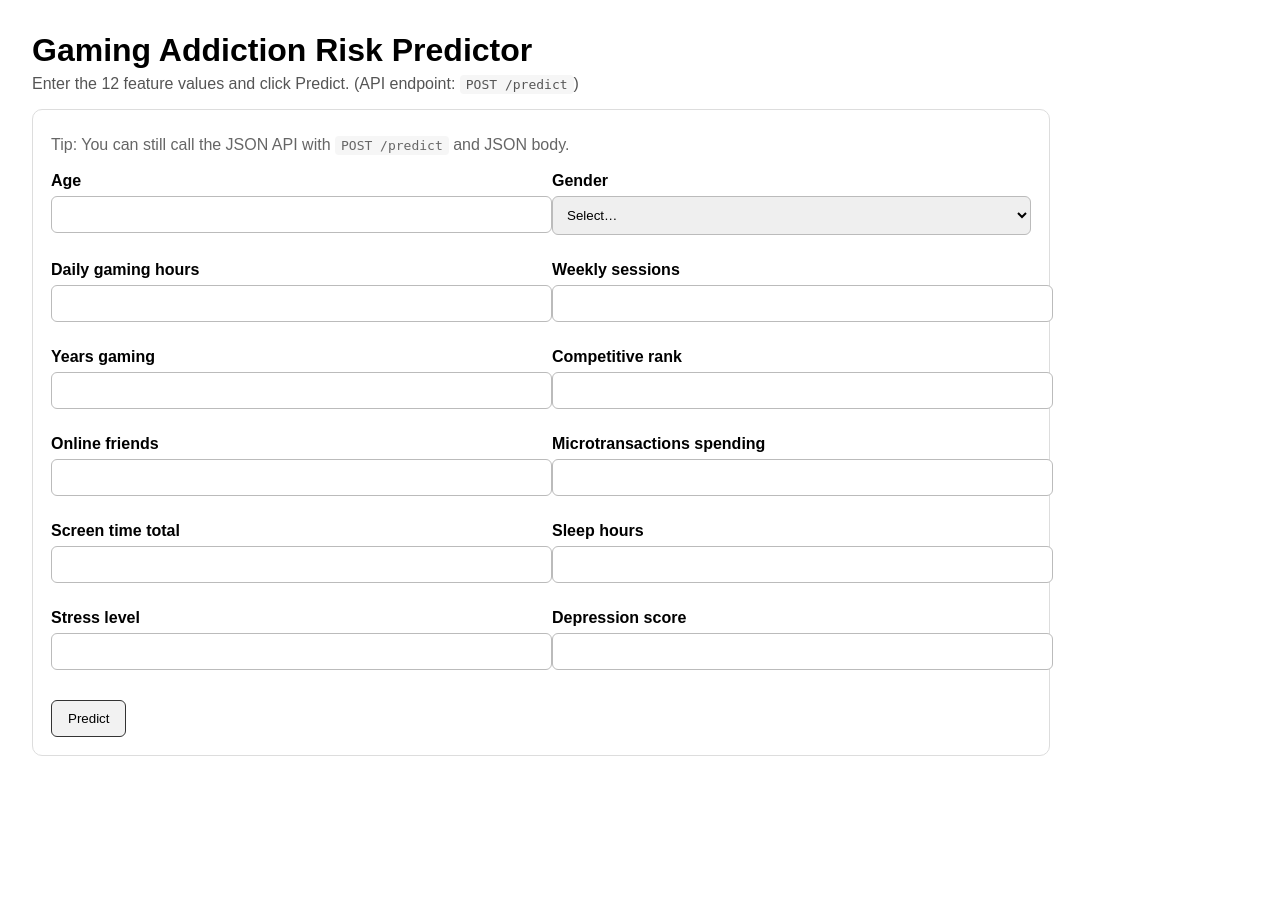
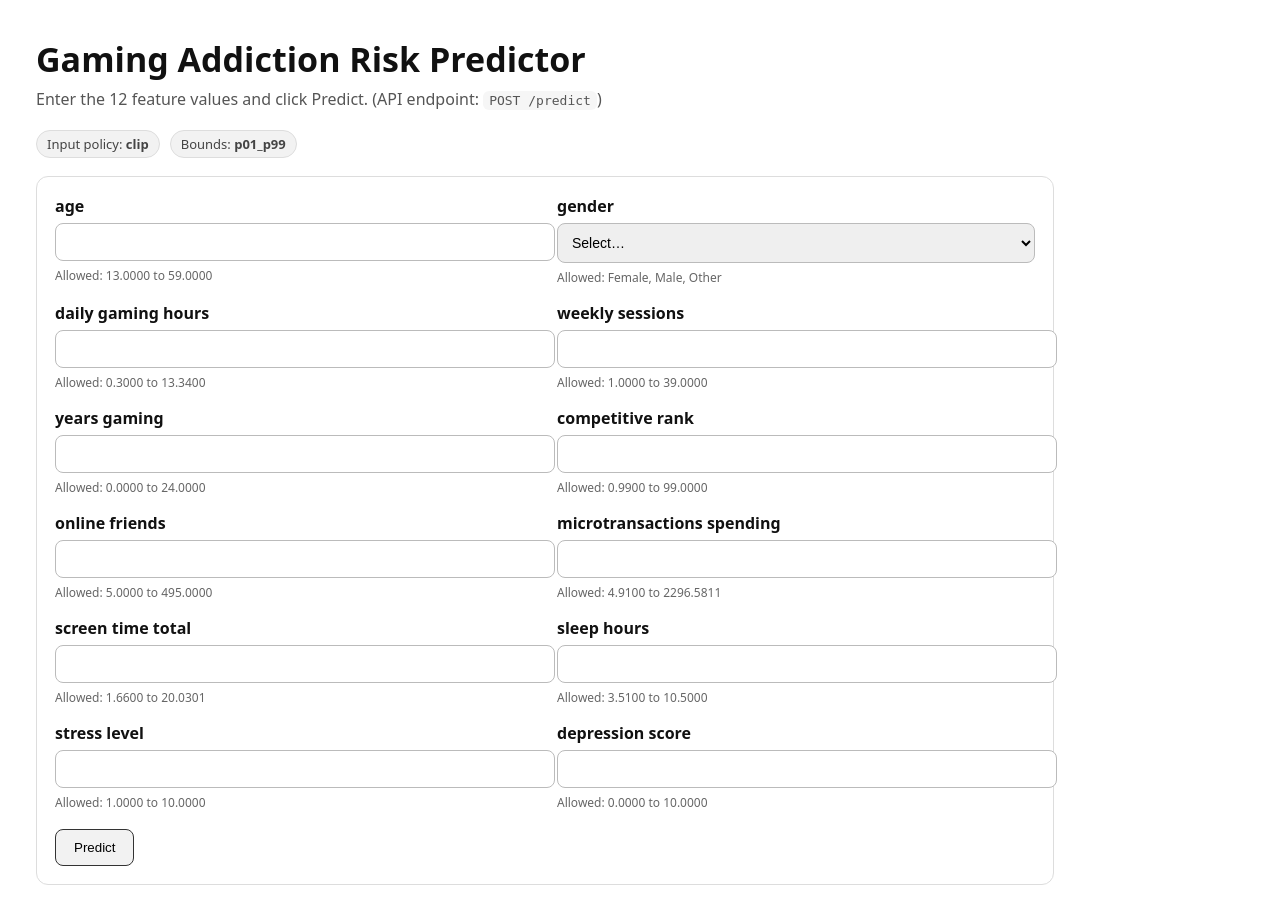
Before and after one commit to cflink987/ANA-680-Week-4-Final, a Flask app: page / in a window 1280 px wide. Before the commit the page ends 756 px from the top, so only its background shows below. Run offline with Flask 3, Linux system fonts and the light colour scheme; parts of the project's set-up code (start-up, migrations or seed data) failed here and were passed over; some libraries are stand-ins or nearby versions.

Commit message:
Revised Bounds Deployment

```diff
--- a/app.py
+++ b/app.py
@@ -1,6 +1,7 @@
 from __future__ import annotations
 
 import json
+import os
 import warnings
 from pathlib import Path
 
@@ -27,11 +28,14 @@ ARTIFACTS_DIR = APP_DIR / "artifacts"
 
 MODEL_PATH = ARTIFACTS_DIR / "deploy_model.pkl"
 FEATURES_PATH = ARTIFACTS_DIR / "deploy_features.json"
+BOUNDS_PATH = ARTIFACTS_DIR / "input_bounds.json"
 
 if not MODEL_PATH.exists():
     raise FileNotFoundError(f"Missing model file: {MODEL_PATH}")
 if not FEATURES_PATH.exists():
     raise FileNotFoundError(f"Missing features file: {FEATURES_PATH}")
+if not BOUNDS_PATH.exists():
+    raise FileNotFoundError(f"Missing bounds file: {BOUNDS_PATH}")
 
 app = Flask(__name__)
 
@@ -42,38 +46,92 @@ model = joblib.load(MODEL_PATH)
 with open(FEATURES_PATH, "r", encoding="utf-8") as f:
     DEPLOY_FEATURES: list[str] = json.load(f)
 
+with open(BOUNDS_PATH, "r", encoding="utf-8") as f:
+    INPUT_BOUNDS = json.load(f)
+
+INPUT_POLICY = os.getenv("INPUT_POLICY", INPUT_BOUNDS.get("policy_default", "clip")).lower()
+
 NUMERIC_FEATURES = [c for c in DEPLOY_FEATURES if c != "gender"]
+
+LABELS = {
+    "age": "age",
+    "gender": "gender",
+    "daily_gaming_hours": "daily gaming hours",
+    "weekly_sessions": "weekly sessions",
+    "years_gaming": "years gaming",
+    "competitive_rank": "competitive rank",
+    "online_friends": "online friends",
+    "microtransactions_spending": "microtransactions spending",
+    "screen_time_total": "screen time total",
+    "sleep_hours": "sleep hours",
+    "stress_level": "stress level",
+    "depression_score": "depression score",
+}
+
+
+def validate_and_normalize(payload: dict) -> tuple[dict, dict]:
+    """
+    Returns (cleaned_payload, clipped_fields)
+    clipped_fields: {feature: {"from": original, "to": clipped}}
+    """
+    feat_bounds = INPUT_BOUNDS["features"]
+    allowed_gender = set(feat_bounds["gender"]["allowed"])
+
+    cleaned: dict = {}
+    clipped: dict = {}
+
+    for f in DEPLOY_FEATURES:
+        if f not in payload:
+            raise ValueError(f"Missing required field: {f}")
+
+        raw = payload[f]
+
+        if f == "gender":
+            g = str(raw).strip()
+            if g not in allowed_gender:
+                raise ValueError(f"gender must be one of {sorted(allowed_gender)}")
+            cleaned[f] = g
+            continue
+
+        x = float(raw)
+        lo = float(feat_bounds[f]["min"])
+        hi = float(feat_bounds[f]["max"])
+
+        if x < lo or x > hi:
+            if INPUT_POLICY == "reject":
+                raise ValueError(f"{f} out of range [{lo}, {hi}] (got {x})")
+            x2 = min(max(x, lo), hi)
+            clipped[f] = {"from": float(x), "to": float(x2)}
+            x = x2
+
+        cleaned[f] = x
+
+    return cleaned, clipped
 
 
 def payload_to_df(payload: dict) -> pd.DataFrame:
-    missing = [c for c in DEPLOY_FEATURES if c not in payload]
-    if missing:
-        raise ValueError(f"Missing required fields: {missing}")
-
-    row = {k: payload[k] for k in DEPLOY_FEATURES}
-
-    if isinstance(row.get("gender"), str):
-        row["gender"] = row["gender"].strip()
-
-    for c in NUMERIC_FEATURES:
-        row[c] = pd.to_numeric(row[c], errors="raise")
-
-    return pd.DataFrame([row], columns=DEPLOY_FEATURES)
+    # assumes payload already validated & normalized
+    return pd.DataFrame([payload], columns=DEPLOY_FEATURES)
 
 
-def _render_form(values=None, result=None, error=None):
+def render_home(values=None, result=None, error=None, clipped_fields=None):
     return render_template(
         "index.html",
         values=values or {},
         result=result,
         error=error,
+        clipped_fields=clipped_fields or {},
+        bounds=INPUT_BOUNDS,
+        policy=INPUT_POLICY,
+        labels=LABELS,
         required_features=DEPLOY_FEATURES,
     )
 
 
 @app.get("/")
-def index():
-    return _render_form()
+def home():
+    # This is what "Open app" shows
+    return render_home()
 
 
 @app.get("/health")
@@ -87,14 +145,16 @@ def info():
         message="Gaming Addiction Risk API",
         endpoints={"health": "/health", "predict": "/predict", "info": "/info"},
         required_features=DEPLOY_FEATURES,
+        input_policy=INPUT_POLICY,
+        bounds_type=INPUT_BOUNDS.get("bounds_type"),
     )
 
 
 @app.post("/predict")
 def predict():
     """
-    - If JSON is sent -> return JSON (API)
-    - If HTML form is submitted -> return HTML page with result (UI)
+    - If JSON sent -> JSON response
+    - If HTML form -> returns HTML page with result
     """
     try:
         if request.is_json:
@@ -102,38 +162,44 @@ def predict():
             if not isinstance(payload, dict):
                 return jsonify(error="JSON body must be an object with feature keys."), 400
 
-            X = payload_to_df(payload)
+            cleaned, clipped_fields = validate_and_normalize(payload)
+            X = payload_to_df(cleaned)
+
             proba = float(model.predict_proba(X)[0, 1])
             pred = int(proba >= 0.5)
-            return jsonify(prediction=pred, probability=proba)
 
-        values = dict(request.form)
+            return jsonify(
+                prediction=pred,
+                probability=proba,
+                policy=INPUT_POLICY,
+                bounds_type=INPUT_BOUNDS.get("bounds_type"),
+                clipped_fields=clipped_fields,
+            )
 
-        payload = {
-            "age": values.get("age"),
-            "gender": values.get("gender"),
-            "daily_gaming_hours": values.get("daily_gaming_hours"),
-            "weekly_sessions": values.get("weekly_sessions"),
-            "years_gaming": values.get("years_gaming"),
-            "competitive_rank": values.get("competitive_rank"),
-            "online_friends": values.get("online_friends"),
-            "microtransactions_spending": values.get("microtransactions_spending"),
-            "screen_time_total": values.get("screen_time_total"),
-            "sleep_hours": values.get("sleep_hours"),
-            "stress_level": values.get("stress_level"),
-            "depression_score": values.get("depression_score"),
-        }
+        form_vals = dict(request.form)
 
-        X = payload_to_df(payload)
+        payload = {f: form_vals.get(f) for f in DEPLOY_FEATURES}
+        cleaned, clipped_fields = validate_and_normalize(payload)
+
+        X = payload_to_df(cleaned)
         proba = float(model.predict_proba(X)[0, 1])
         pred = int(proba >= 0.5)
 
+        values = {k: str(cleaned[k]) for k in DEPLOY_FEATURES}
         result = {"prediction": pred, "probability": proba}
-        return _render_form(values=values, result=result)
+
+        return render_home(values=values, result=result, clipped_fields=clipped_fields)
 
     except ValueError as e:
-        return _render_form(values=dict(request.form), error=str(e)), 400
+        if request.is_json:
+            return jsonify(error=str(e)), 400
+        return render_home(values=dict(request.form), error=str(e)), 400
+
     except Exception as e:
         if request.is_json:
             return jsonify(error=f"{type(e).__name__}: {e}"), 500
-        return _render_form(values=dict(request.form), error=f"{type(e).__name__}: {e}"), 500
+        return render_home(values=dict(request.form), error=f"{type(e).__name__}: {e}"), 500
+
+
+if __name__ == "__main__":
+    app.run(host="127.0.0.1", port=5000, debug=True)
--- a/templates/index.html
+++ b/templates/index.html
@@ -5,33 +5,46 @@
   <meta name="viewport" content="width=device-width, initial-scale=1" />
   <title>Gaming Addiction Risk Predictor</title>
   <style>
-    body { font-family: Arial, sans-serif; margin: 32px; }
-    h1 { margin-bottom: 6px; }
-    .sub { color: #555; margin-top: 0; }
-    .box { border: 1px solid #ddd; padding: 18px; border-radius: 10px; max-width: 980px; }
-    .grid { display: grid; grid-template-columns: 1fr 1fr; gap: 14px 22px; }
-    label { display:block; font-weight: 600; margin-bottom: 6px; }
-    input, select { width: 100%; padding: 10px; border: 1px solid #bbb; border-radius: 6px; }
-    .row { margin-bottom: 12px; }
-    .btn { padding: 10px 16px; border: 1px solid #333; background: #f2f2f2; border-radius: 6px; cursor: pointer; }
-    .meta { margin: 8px 0 18px; color: #666; }
-    .ok { background: #e8fff0; border: 1px solid #8be0aa; padding: 12px; border-radius: 8px; margin-bottom: 14px; }
-    .err { background: #ffecec; border: 1px solid #ff9c9c; padding: 12px; border-radius: 8px; margin-bottom: 14px; }
-    code { background: #f6f6f6; padding: 2px 6px; border-radius: 4px; }
-    @media (max-width: 820px) { .grid { grid-template-columns: 1fr; } }
+    body { font-family: system-ui, -apple-system, Segoe UI, Roboto, Arial, sans-serif; margin: 36px; color:#111; }
+    h1 { margin: 0 0 6px; font-size: 34px; }
+    .sub { margin: 0 0 20px; color:#555; }
+    .meta { display:flex; gap:10px; flex-wrap: wrap; margin-bottom: 18px; color:#444; }
+    .pill { background:#f2f2f2; border:1px solid #ddd; padding:4px 10px; border-radius: 999px; font-size: 13px; }
+    .box { border:1px solid #ddd; border-radius: 12px; padding: 18px; max-width: 980px; }
+    .grid { display:grid; grid-template-columns: 1fr 1fr; gap: 16px 24px; }
+    label { display:block; font-weight: 650; margin-bottom: 6px; text-transform: lowercase; }
+    input, select { width:100%; padding: 10px; border:1px solid #bbb; border-radius: 8px; font-size: 14px; }
+    .allowed { margin-top:6px; color:#666; font-size: 12px; }
+    .btn { margin-top: 18px; padding: 10px 18px; border:1px solid #333; border-radius: 8px; background: #f2f2f2; cursor:pointer; }
+    .ok { background:#e9fff0; border:1px solid #8fe2ad; padding: 12px; border-radius: 10px; margin-bottom: 14px; }
+    .err { background:#ffecec; border:1px solid #ff9c9c; padding: 12px; border-radius: 10px; margin-bottom: 14px; }
+    code { background:#f6f6f6; padding:2px 6px; border-radius: 6px; }
+    @media (max-width: 860px) { .grid { grid-template-columns: 1fr; } }
   </style>
 </head>
 <body>
   <h1>Gaming Addiction Risk Predictor</h1>
   <p class="sub">Enter the 12 feature values and click Predict. (API endpoint: <code>POST /predict</code>)</p>
 
-  <div class="box">
   <div class="meta">
-      Tip: You can still call the JSON API with <code>POST /predict</code> and JSON body.
+    <span class="pill">Input policy: <strong>{{ policy }}</strong></span>
+    <span class="pill">Bounds: <strong>{{ bounds.bounds_type }}</strong></span>
   </div>
 
+  <div class="box">
     {% if error %}
       <div class="err"><strong>Error:</strong> {{ error }}</div>
+    {% endif %}
+
+    {% if clipped_fields and clipped_fields|length > 0 %}
+      <div class="err">
+        <strong>Some inputs were clipped:</strong>
+        <ul>
+          {% for k,v in clipped_fields.items() %}
+            <li><code>{{ k }}</code>: {{ v.from }} → {{ v.to }}</li>
+          {% endfor %}
+        </ul>
+      </div>
     {% endif %}
 
     {% if result %}
@@ -43,76 +56,42 @@
 
     <form method="post" action="/predict">
       <div class="grid">
-        <div class="row">
-          <label>Age</label>
-          <input name="age" type="number" value="{{ values.get('age','') }}" required>
-        </div>
 
-        <div class="row">
-          <label>Gender</label>
+        {% for f in required_features %}
+          {% if f == "gender" %}
+            <div>
+              <label>{{ labels.get(f, f) }}</label>
               {% set g = values.get('gender','') %}
               <select name="gender" required>
                 <option value="" disabled {% if g=='' %}selected{% endif %}>Select…</option>
-            <option value="Male" {% if g=='Male' %}selected{% endif %}>Male</option>
-            <option value="Female" {% if g=='Female' %}selected{% endif %}>Female</option>
-            <option value="Other" {% if g=='Other' %}selected{% endif %}>Other</option>
+                {% for opt in bounds.features.gender.allowed %}
+                  <option value="{{ opt }}" {% if g==opt %}selected{% endif %}>{{ opt }}</option>
+                {% endfor %}
               </select>
+              <div class="allowed">Allowed: {{ bounds.features.gender.allowed|join(", ") }}</div>
+            </div>
+          {% else %}
+            <div>
+              <label>{{ labels.get(f, f) }}</label>
+              <input
+                name="{{ f }}"
+                type="number"
+                step="any"
+                min="{{ bounds.features[f].min }}"
+                max="{{ bounds.features[f].max }}"
+                value="{{ values.get(f,'') }}"
+                required
+              />
+              <div class="allowed">
+                Allowed: {{ "%.4f"|format(bounds.features[f].min) }} to {{ "%.4f"|format(bounds.features[f].max) }}
+              </div>
+            </div>
+          {% endif %}
+        {% endfor %}
+
       </div>
 
-        <div class="row">
-          <label>Daily gaming hours</label>
-          <input name="daily_gaming_hours" type="number" step="any" value="{{ values.get('daily_gaming_hours','') }}" required>
-        </div>
-
-        <div class="row">
-          <label>Weekly sessions</label>
-          <input name="weekly_sessions" type="number" step="any" value="{{ values.get('weekly_sessions','') }}" required>
-        </div>
-
-        <div class="row">
-          <label>Years gaming</label>
-          <input name="years_gaming" type="number" step="any" value="{{ values.get('years_gaming','') }}" required>
-        </div>
-
-        <div class="row">
-          <label>Competitive rank</label>
-          <input name="competitive_rank" type="number" step="any" value="{{ values.get('competitive_rank','') }}" required>
-        </div>
-
-        <div class="row">
-          <label>Online friends</label>
-          <input name="online_friends" type="number" step="any" value="{{ values.get('online_friends','') }}" required>
-        </div>
-
-        <div class="row">
-          <label>Microtransactions spending</label>
-          <input name="microtransactions_spending" type="number" step="any" value="{{ values.get('microtransactions_spending','') }}" required>
-        </div>
-
-        <div class="row">
-          <label>Screen time total</label>
-          <input name="screen_time_total" type="number" step="any" value="{{ values.get('screen_time_total','') }}" required>
-        </div>
-
-        <div class="row">
-          <label>Sleep hours</label>
-          <input name="sleep_hours" type="number" step="any" value="{{ values.get('sleep_hours','') }}" required>
-        </div>
-
-        <div class="row">
-          <label>Stress level</label>
-          <input name="stress_level" type="number" step="any" value="{{ values.get('stress_level','') }}" required>
-        </div>
-
-        <div class="row">
-          <label>Depression score</label>
-          <input name="depression_score" type="number" step="any" value="{{ values.get('depression_score','') }}" required>
-        </div>
-      </div>
-
-      <div style="margin-top: 18px;">
       <button class="btn" type="submit">Predict</button>
-      </div>
     </form>
   </div>
 </body>
```
Also changed, not shown: 1 other file. Lines whose indentation alone changed are shown as unchanged.
